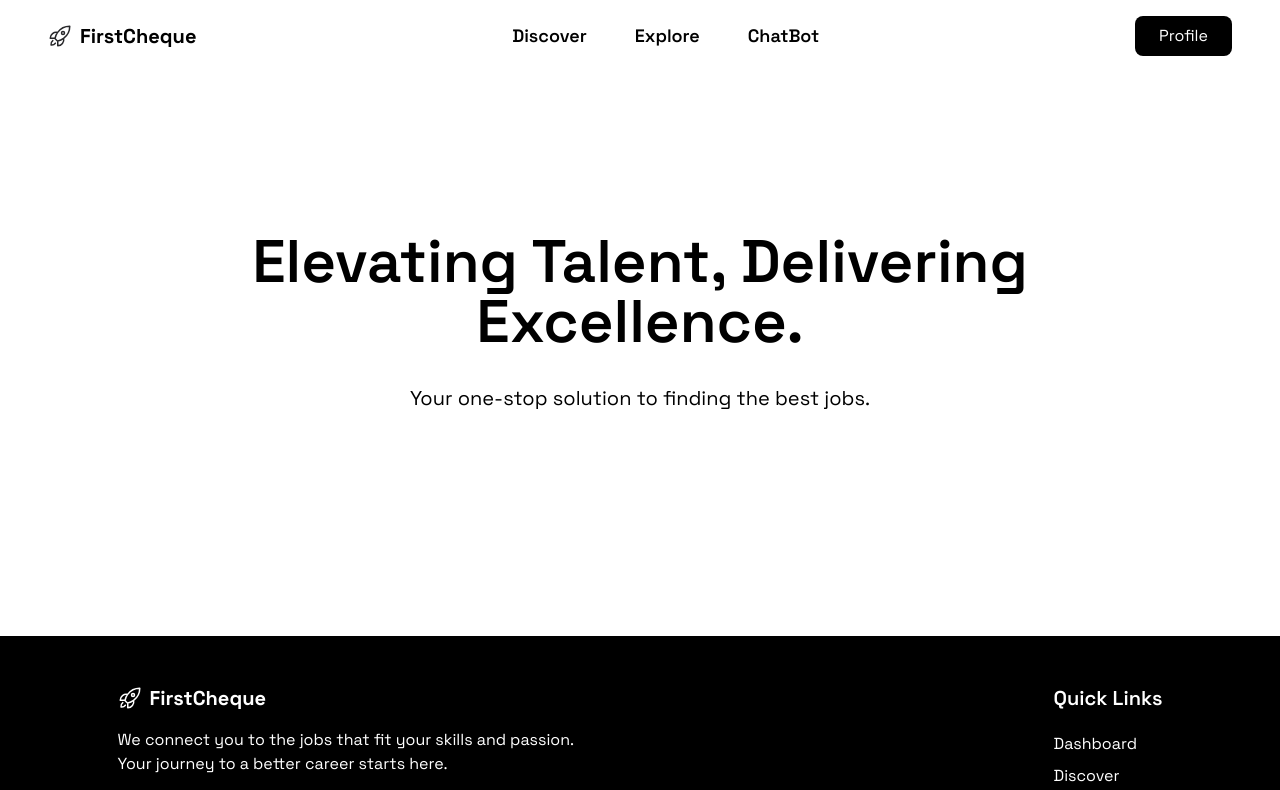
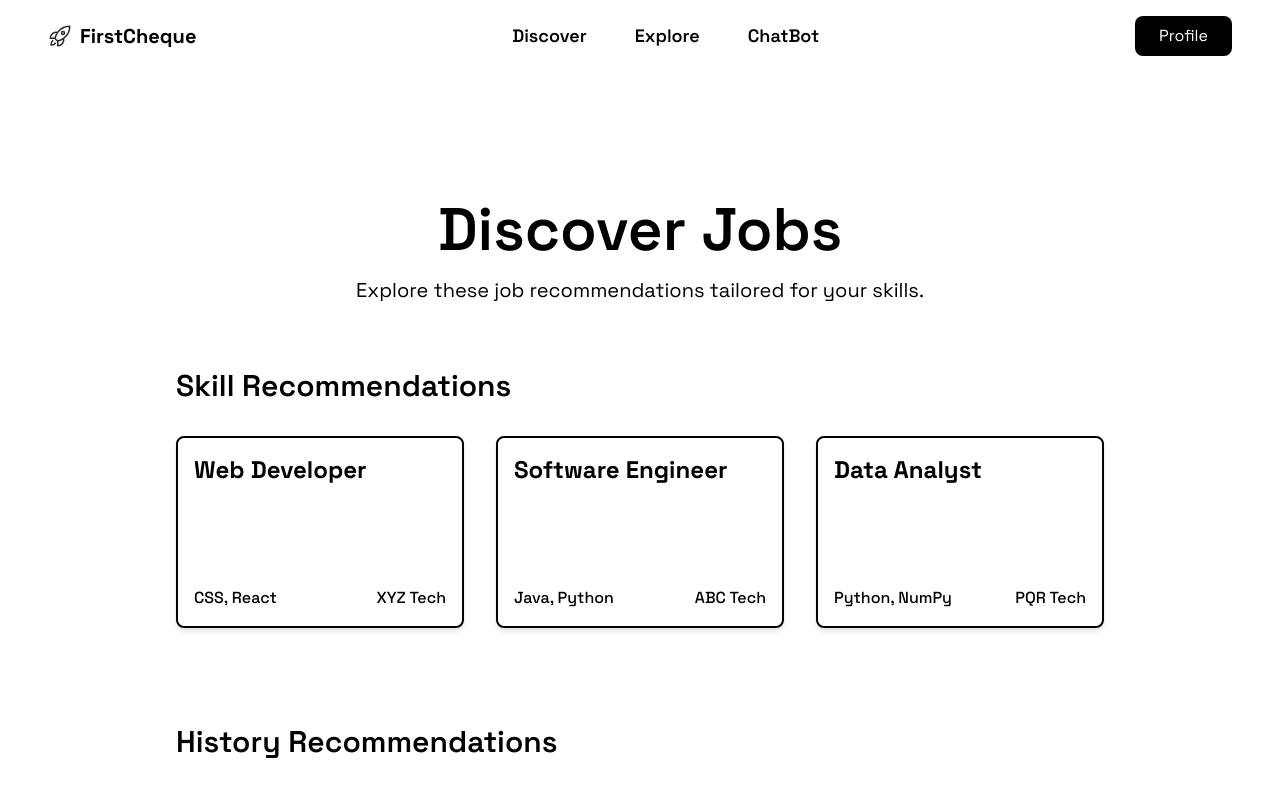
Before and after one commit to schnell-sih/firstcheque, a Next.js app: page / in a window 1280 px wide. Shown: the top 790 px of the page. Built offline with nearby package versions, Linux system fonts and the light colour scheme.

Commit message:
misc: change component on homepage

```diff
--- a/src/app/page.tsx
+++ b/src/app/page.tsx
@@ -8,8 +8,8 @@ export default function Home() {
     <main>
       <NavBar />
       <div className=" flex flex-col items-center text-center justify-center">
-        {/* <Dashboard /> */}
-        <HeroElement />
+        <Dashboard />
+        {/* <HeroElement /> */}
       </div>
       <Footer />
     </main>
```
